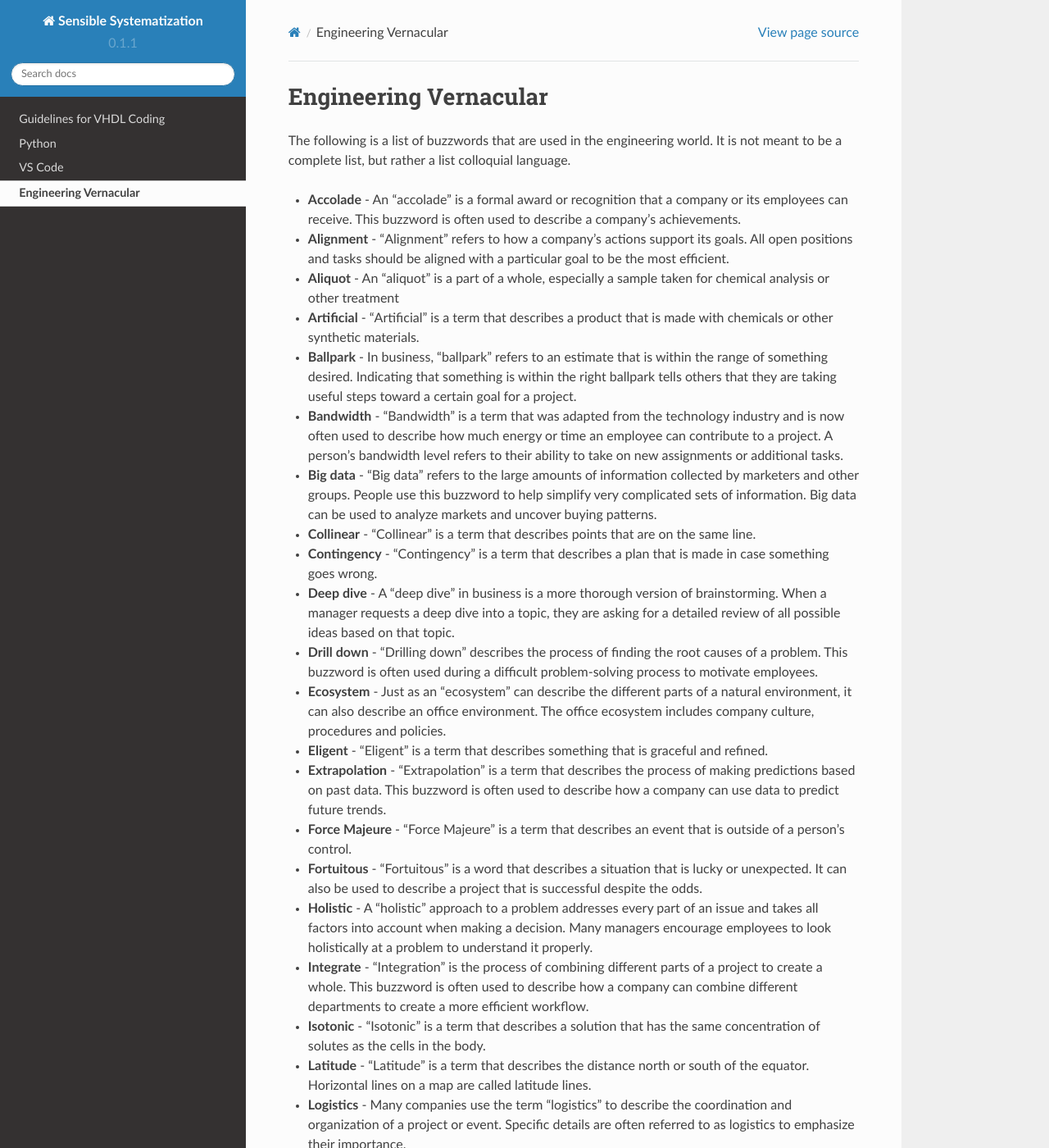
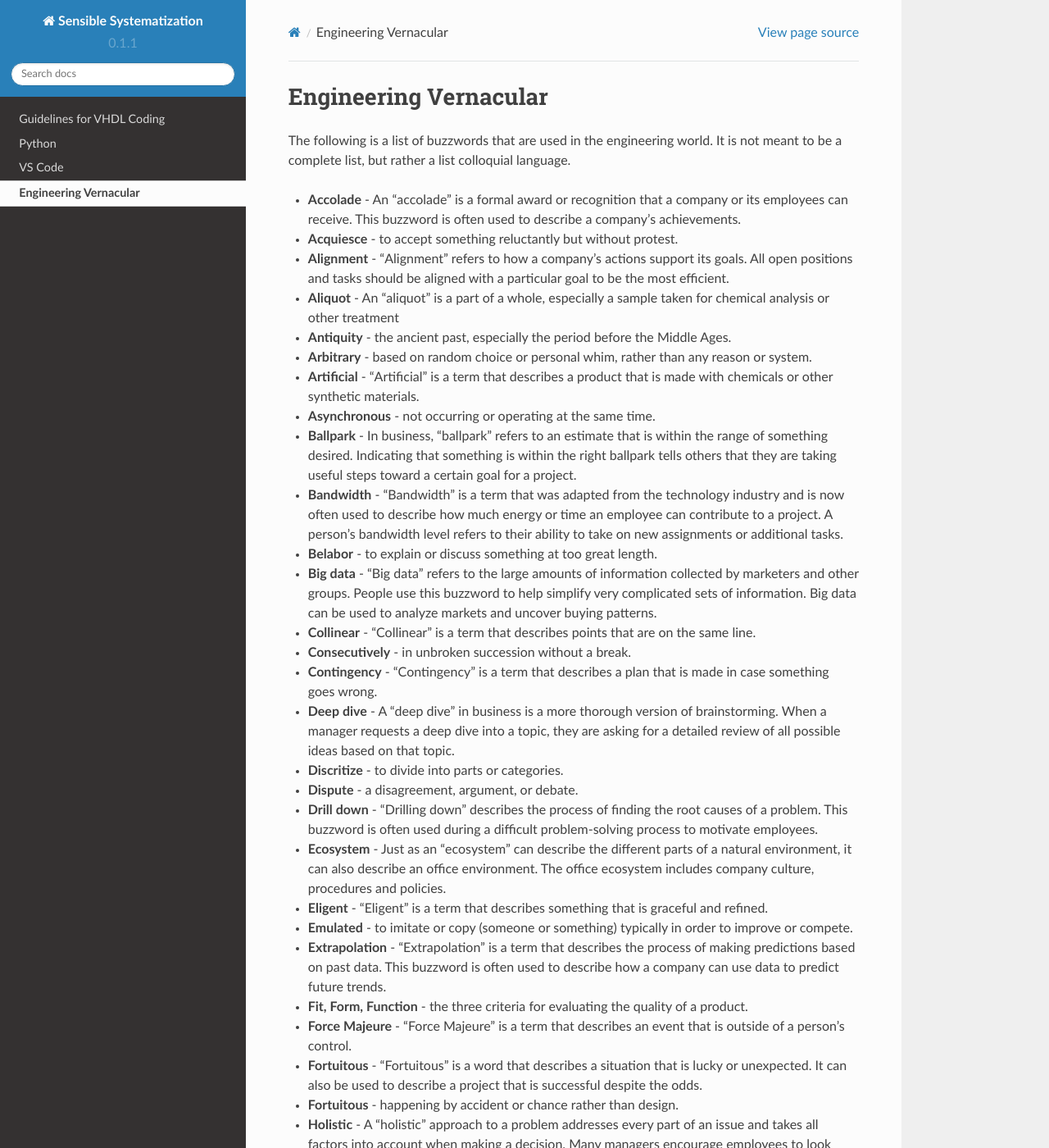
Before and after one commit to wattsjake/sensible-systematization, a Sphinx documentation site: the page built from docs/source/engineering.rst, in a window 1280 px wide and 1400 px high. Shown: the whole window at 82% size. Built offline with Sphinx 7.4.7 and the Read the Docs theme 2.0.0, drawn with Linux system fonts in a browser that asks for light colours; some of the changed text lies outside the part shown.

```diff
--- a/docs/source/engineering.rst
+++ b/docs/source/engineering.rst
@@ -3,22 +3,34 @@ Engineering Vernacular
 The following is a list of buzzwords that are used in the engineering world.
 It is not meant to be a complete list, but rather a list colloquial language.
 
+
 * **Accolade** - An "accolade" is a formal award or recognition that a company or its employees can receive. This buzzword is often used to describe a company's achievements.
+* **Acquiesce** - to accept something reluctantly but without protest.
 * **Alignment** - "Alignment" refers to how a company's actions support its goals. All open positions and tasks should be aligned with a particular goal to be the most efficient.
 * **Aliquot** - An "aliquot" is a part of a whole, especially a sample taken for chemical analysis or other treatment
+* **Antiquity** - the ancient past, especially the period before the Middle Ages.
+* **Arbitrary** - based on random choice or personal whim, rather than any reason or system.
 * **Artificial** - "Artificial" is a term that describes a product that is made with chemicals or other synthetic materials.
+* **Asynchronous** - not occurring or operating at the same time.
 * **Ballpark** - In business, "ballpark" refers to an estimate that is within the range of something desired. Indicating that something is within the right ballpark tells others that they are taking useful steps toward a certain goal for a project.
 * **Bandwidth** - "Bandwidth" is a term that was adapted from the technology industry and is now often used to describe how much energy or time an employee can contribute to a project. A person's bandwidth level refers to their ability to take on new assignments or additional tasks.
+* **Belabor** - to explain or discuss something at too great length.
 * **Big data** - "Big data" refers to the large amounts of information collected by marketers and other groups. People use this buzzword to help simplify very complicated sets of information. Big data can be used to analyze markets and uncover buying patterns.
 * **Collinear** - "Collinear" is a term that describes points that are on the same line.
+* **Consecutively** - in unbroken succession without a break.
 * **Contingency** - "Contingency" is a term that describes a plan that is made in case something goes wrong.
 * **Deep dive** - A "deep dive" in business is a more thorough version of brainstorming. When a manager requests a deep dive into a topic, they are asking for a detailed review of all possible ideas based on that topic.
+* **Discritize** - to divide into parts or categories.
+* **Dispute** - a disagreement, argument, or debate.
 * **Drill down** - "Drilling down" describes the process of finding the root causes of a problem. This buzzword is often used during a difficult problem-solving process to motivate employees.
 * **Ecosystem** - Just as an "ecosystem" can describe the different parts of a natural environment, it can also describe an office environment. The office ecosystem includes company culture, procedures and policies.
 * **Eligent** - "Eligent" is a term that describes something that is graceful and refined.
+* **Emulated** - to imitate or copy (someone or something) typically in order to improve or compete.
 * **Extrapolation** - "Extrapolation" is a term that describes the process of making predictions based on past data. This buzzword is often used to describe how a company can use data to predict future trends.
+* **Fit, Form, Function** - the three criteria for evaluating the quality of a product.
 * **Force Majeure** - "Force Majeure" is a term that describes an event that is outside of a person's control.
 * **Fortuitous** - "Fortuitous" is a word that describes a situation that is lucky or unexpected. It can also be used to describe a project that is successful despite the odds.
+* **Fortuitous** - happening by accident or chance rather than design.
 * **Holistic** - A "holistic" approach to a problem addresses every part of an issue and takes all factors into account when making a decision. Many managers encourage employees to look holistically at a problem to understand it properly.
 * **Integrate** - "Integration" is the process of combining different parts of a project to create a whole. This buzzword is often used to describe how a company can combine different departments to create a more efficient workflow.
 * **Isotonic** - "Isotonic" is a term that describes a solution that has the same concentration of solutes as the cells in the body.
@@ -28,17 +40,25 @@ It is not meant to be a complete list, but rather a list colloquial language.
 * **Modular** - "Modular" is a term that describes something that is made up of separate parts that can be combined in different ways.
 * **Modulate** - "Modulate" is a term that describes something that is changed in intensity or pitch.
 * **Next generation** - "Next generation" is a phrase that describes new products or customers. It usually refers to innovations and possible changes that could happen in the industry.
+* **Nuance** - a subtle difference in or shade of meaning, expression, or sound.
 * **Onomatopoeia** - "Onomatopoeia" is a term that describes a word that sounds like the sound it is describing.
 * **Organic** - "Organic" is a term that describes a product that is made without the use of chemicals or pesticides.
 * **Orthogonal** - "Orthogonal" is a term that is used to describe a vector that is perpendicular to another vector.
 * **Pain point** - A "pain point" is a problem that a business or its customers are experiencing. Referring to issues as pain points can emphasize that they can be solved and improved upon.
 * **Paint by numbers** - "Painting by numbers" is a phrase that describes a project that is easy to complete. It can also be used to describe a project that is not very creative or interesting.
 * **Ping** - Once used mostly in computer technology, "ping" is now a commonly used word that describes messaging or alerting coworkers of new information. A ping can be an email, instant message or any other type of office communication.
+* **Precarious** - not securely held in position; dangerously likely to fall or collapse.
+* **Reliant** - dependent on something or someone else.
+* **Rudimentary** - basic; elementary; in the earliest stages of development.
+* **Sequentially** - forming or following in a logical order or sequence.
+* **Simultaneously** - occurring or operating at the same time.
 * **Sustainability** - "Sustainability" refers to how well a project uses its resources and its ability to support itself. It can also be used to describe how a company interacts with the environment.
+* **Synchronous** - occurring or operating at the same time.
 * **Synergy** - "Synergy" is the way that different components work together to complete a goal. A team that gets along well and produces high-quality content can be described as having synergy.
 * **Transcendental** - "Transcendental" is a term that describes something that is beyond the physical world.
 * **Transient** - "Transient" is a term that describes something that is temporary or short-lived.
+* **Unilateral** -
 * **Unilateral** - "Unilateral" is a term that describes something that is done by one person or group.
 * **Unpack** - "Unpacking" an issue in business refers to researching every aspect of a subject in detail. By using the metaphor of unpacking a suitcase, this buzzword often describes evaluating a particular event or project by taking apart each component.
-* **verbose** - "Verbose" is a term that describes something that is wordy or long-winded.
+* **Verbose** - "Verbose" is a term that describes something that is wordy or long-winded.
 * **Zippy** - "Zippy" is a term that describes something that is fast or quick. It can also be used to describe a program that is quick and snappy.
```
Also changed, not shown: docs/source/VHDL.rst (+11 -0 lines).
